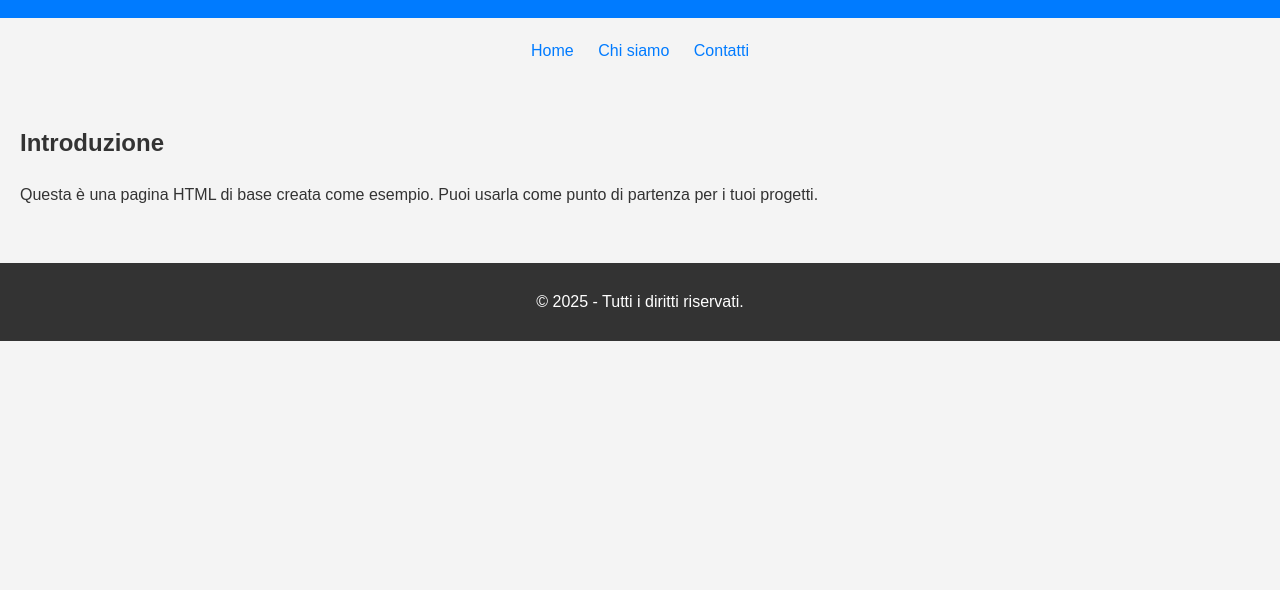
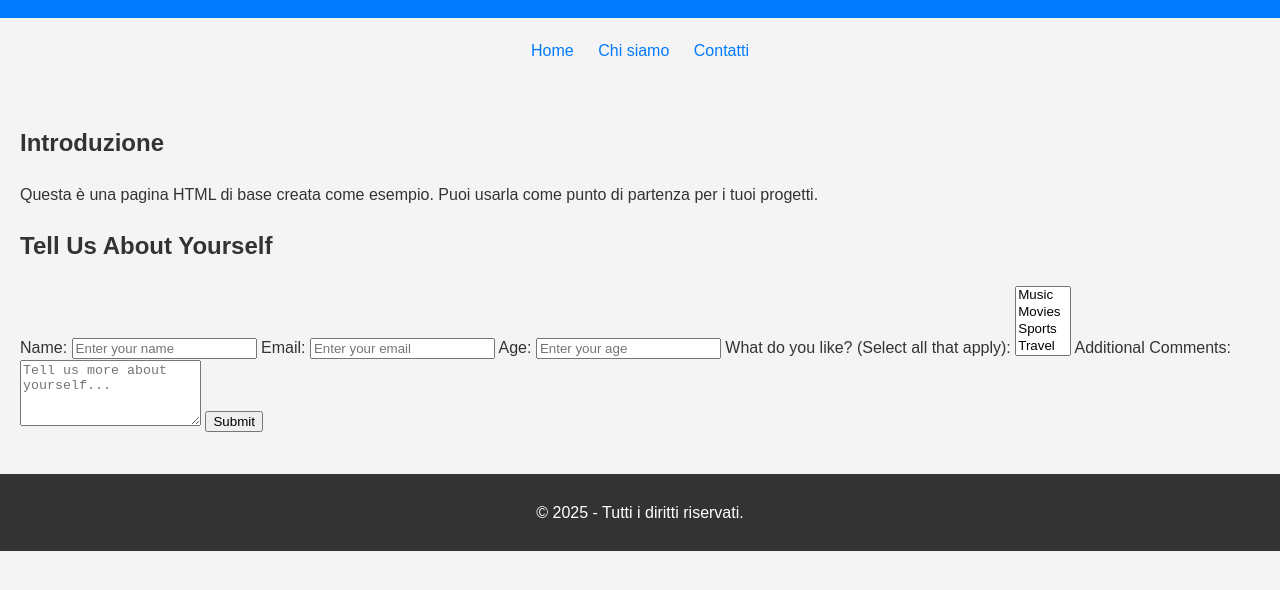
Before and after one commit to kjwrbfq783t/blog, a plain HTML site: page index.html in a window 1280 px wide. Shown: the part 96-686 px from the top of the page. Drawn offline with Linux system fonts and the light colour scheme.

Commit message:
Update index.html

```diff
--- a/index.html
+++ b/index.html
@@ -55,6 +55,31 @@
     <main>
         <h2>Introduzione</h2>
         <p>Questa è una pagina HTML di base creata come esempio. Puoi usarla come punto di partenza per i tuoi progetti.</p>
+         <h2>Tell Us About Yourself</h2>
+        <form action="#" method="POST">
+            <label for="name">Name:</label>
+            <input type="text" id="name" name="name" placeholder="Enter your name" required>
+
+            <label for="email">Email:</label>
+            <input type="email" id="email" name="email" placeholder="Enter your email" required>
+
+            <label for="age">Age:</label>
+            <input type="number" id="age" name="age" placeholder="Enter your age" required>
+
+            <label for="preferences">What do you like? (Select all that apply):</label>
+            <select id="preferences" name="preferences" multiple>
+                <option value="music">Music</option>
+                <option value="movies">Movies</option>
+                <option value="sports">Sports</option>
+                <option value="travel">Travel</option>
+                <option value="reading">Reading</option>
+            </select>
+
+            <label for="comments">Additional Comments:</label>
+            <textarea id="comments" name="comments" placeholder="Tell us more about yourself..." rows="4"></textarea>
+
+            <button type="submit">Submit</button>
+        </form>
     </main>
     <footer>
         <p>&copy; 2025 - Tutti i diritti riservati.</p>
```
